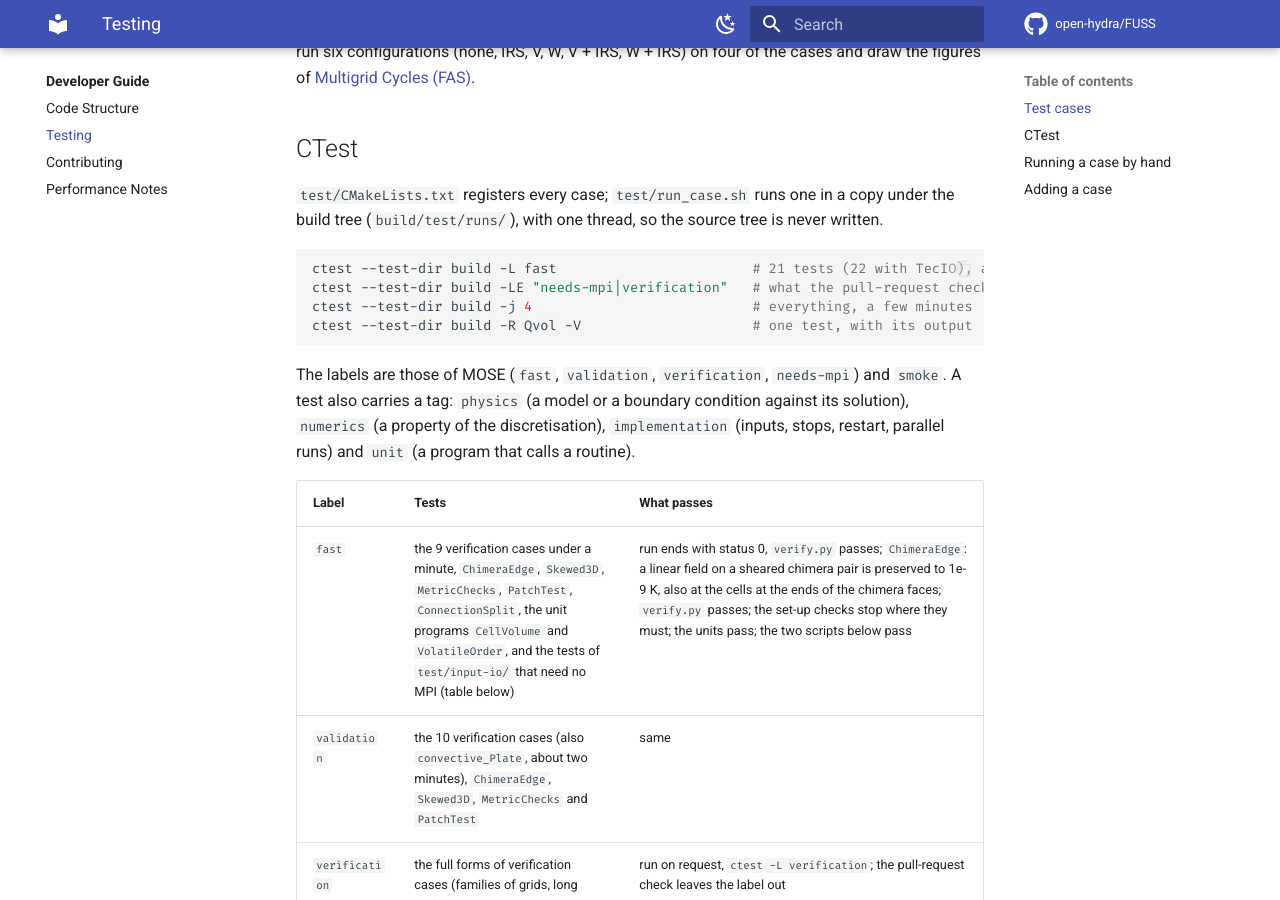
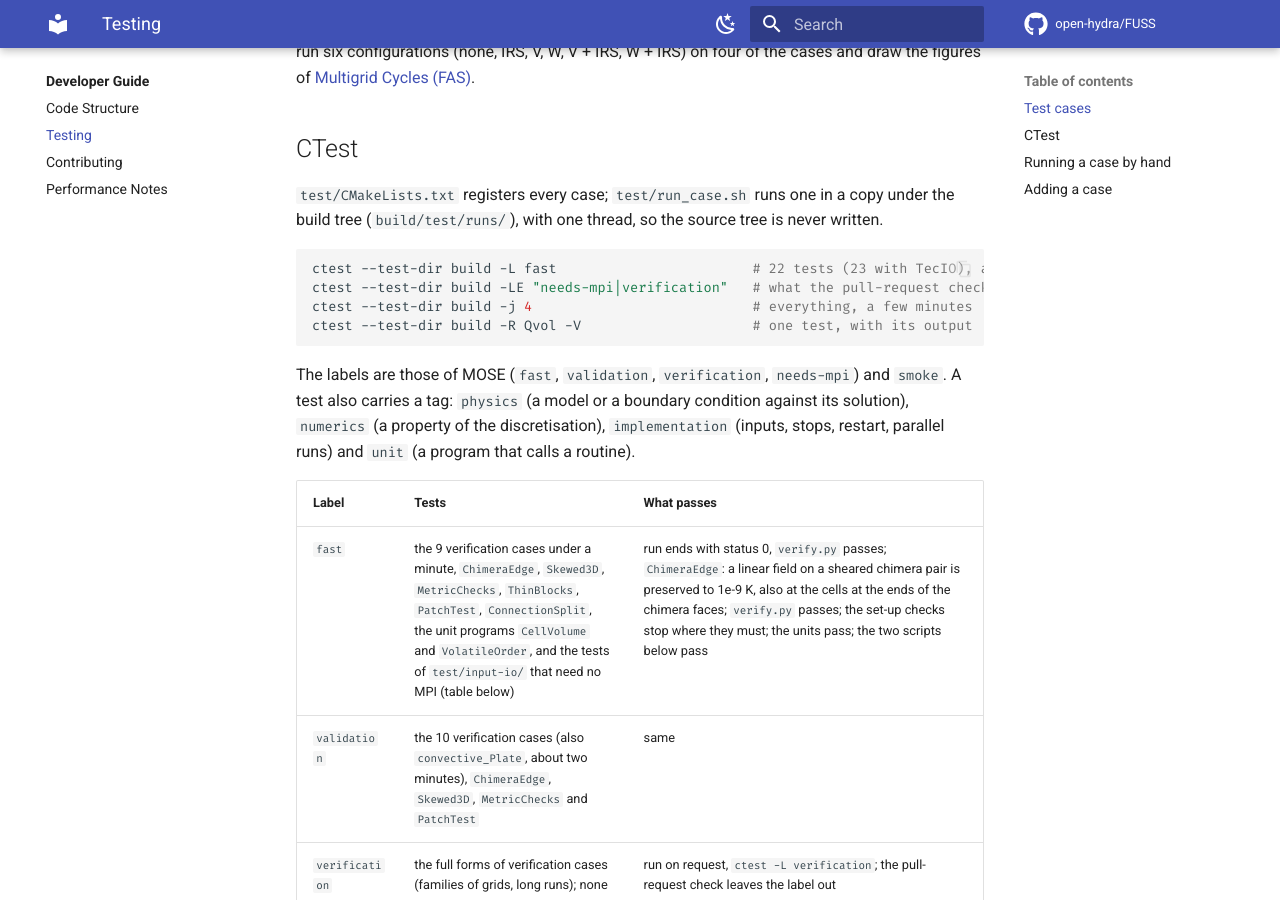
Before and after one commit to open-hydra/FUSS, an MkDocs documentation site: the page built from docs/development/testing.md, in a window 1280 px wide and 900 px high, scrolled down 2270 px. Built offline with MkDocs 1.6.1 and Material for MkDocs 9.7.7, drawn with Linux system fonts in a browser that asks for light colours; comment, search, counter and statistics services are not loaded.

Commit message:
docs: test counts (CHANGELOG, testing.md, README) updated to the suite as it is; ThinBlocks in the fast list
The counts were written before ThinBlocks (36c63ea) and MPIThreadFunnel (37d5680). Measured with
ctest --show-only=json-v1 on TESTING configures of this tree (ifx 2024.1, FUSS_ALLOW_IFX_NOIPO):
MPI + TecIO 50 tests (fast 23, validation 14, smoke 15, needs-mpi 11), MPI without TecIO 49 (fast 22),
no MPI and no TecIO 38 (fast 22, validation 14, smoke 15). The suite had 30 before the sync, so 20 new
tests (the 18 listed + ThinBlocks + MPIThreadFunnel).

- CHANGELOG.md: "18 tests; the suite had 30 (25 without MPI)" -> 20 new tests, 50 in all (39 without MPI).
- docs/development/testing.md: "21 tests (22 with TecIO)" -> 22 (23); ThinBlocks added to the fast row.
- README.md (outside the lines the task listed; the same stale line as testing.md): 21 (22) -> 22 (23).
No file under src/ or cmake/ is touched; the binary of a616ef8 is the binary of this commit.
.github/workflows/ctest.yml:70 still says 37 tests (21 fast) for the no-MPI/no-TecIO build: now 38 (22 fast);
not touched here.

Co-Authored-By: Claude Fable 5.1 <noreply@anthropic.com>

````diff
--- a/docs/development/testing.md
+++ b/docs/development/testing.md
@@ -36,7 +36,7 @@ Each case directory holds `input.ini`, `MESH/mesh.tec`, `INPUT/` (`ic.tec`, `bc.
 `test/CMakeLists.txt` registers every case; `test/run_case.sh` runs one in a copy under the build tree (`build/test/runs/`), with one thread, so the source tree is never written.
 
 ```bash
-ctest --test-dir build -L fast                        # 21 tests (22 with TecIO), about a minute
+ctest --test-dir build -L fast                        # 22 tests (23 with TecIO), about a minute
 ctest --test-dir build -LE "needs-mpi|verification"   # what the pull-request check runs (.github/workflows/ctest.yml)
 ctest --test-dir build -j 4                           # everything, a few minutes
 ctest --test-dir build -R Qvol -V                     # one test, with its output
@@ -46,7 +46,7 @@ The labels are those of MOSE (`fast`, `validation`, `verification`, `needs-mpi`)
 
 | Label | Tests | What passes |
 |---|---|---|
-| `fast` | the 9 verification cases under a minute, `ChimeraEdge`, `Skewed3D`, `MetricChecks`, `PatchTest`, `ConnectionSplit`, the unit programs `CellVolume` and `VolatileOrder`, and the tests of `test/input-io/` that need no MPI (table below) | run ends with status 0, `verify.py` passes; `ChimeraEdge`: a linear field on a sheared chimera pair is preserved to 1e-9 K, also at the cells at the ends of the chimera faces; `verify.py` passes; the set-up checks stop where they must; the units pass; the two scripts below pass |
+| `fast` | the 9 verification cases under a minute, `ChimeraEdge`, `Skewed3D`, `MetricChecks`, `ThinBlocks`, `PatchTest`, `ConnectionSplit`, the unit programs `CellVolume` and `VolatileOrder`, and the tests of `test/input-io/` that need no MPI (table below) | run ends with status 0, `verify.py` passes; `ChimeraEdge`: a linear field on a sheared chimera pair is preserved to 1e-9 K, also at the cells at the ends of the chimera faces; `verify.py` passes; the set-up checks stop where they must; the units pass; the two scripts below pass |
 | `validation` | the 10 verification cases (also `convective_Plate`, about two minutes), `ChimeraEdge`, `Skewed3D`, `MetricChecks` and `PatchTest` | same |
 | `verification` | the full forms of verification cases (families of grids, long runs); none yet | run on request, `ctest -L verification`; the pull-request check leaves the label out |
 | `smoke` | the cases without a verifier: chimera, chimera_mg, anisotropic_Plate, multimat_liner, residual convergence, time convergence, and the FAS-keys-inert check | 300 iterations (100 for the timing case) end with status 0 and a residual history |
````
Also changed, not shown: CHANGELOG.md (+2 -1 lines), README.md (+1 -1 lines).
